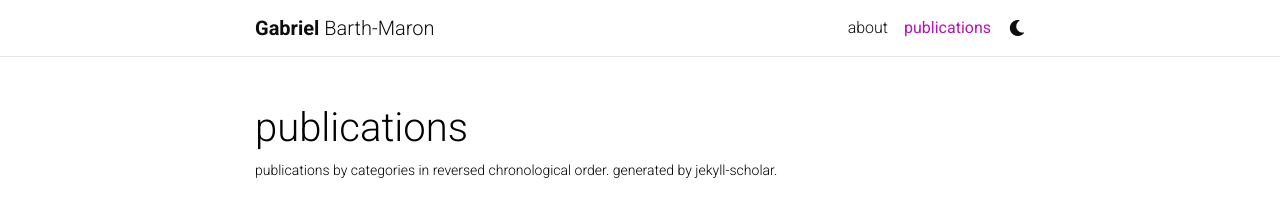
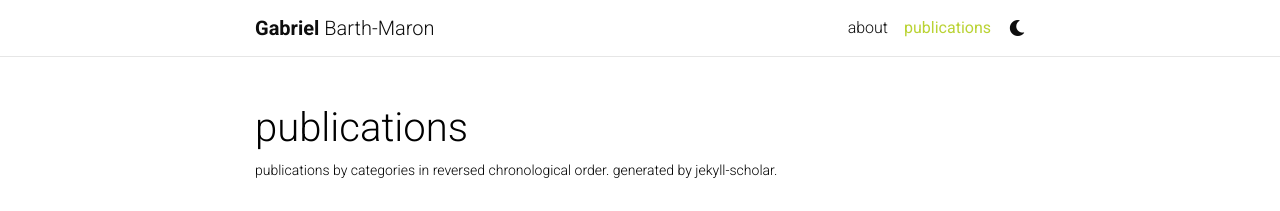
Before and after one commit to fastturtle/fastturtle.github.io, a Jekyll site: the page built from _pages/publications.md, in a window 1280 px wide. Shown: the top 211 px of the page. Built offline with Jekyll 4.4.1, drawn with Linux system fonts in a browser that asks for light colours; comment, search, counter and statistics services are not loaded; a style sheet for code colours, icons or effects is not loaded.

Commit message:
Change theme color to green-color-lime

```diff
--- a/_sass/_themes.scss
+++ b/_sass/_themes.scss
@@ -7,8 +7,8 @@
   --global-code-bg-color: #{$code-bg-color-light};
   --global-text-color: #{$black-color};
   --global-text-color-light: #{$grey-color};
-  --global-theme-color: #{$purple-color};
-  --global-hover-color: #{$purple-color};
+  --global-theme-color: #{$green-color-lime};
+  --global-hover-color: #{$green-color-lime};
   --global-footer-bg-color: #{$grey-color-dark};
   --global-footer-text-color: #{$grey-color-light};
   --global-footer-link-color: #{$white-color};
```
